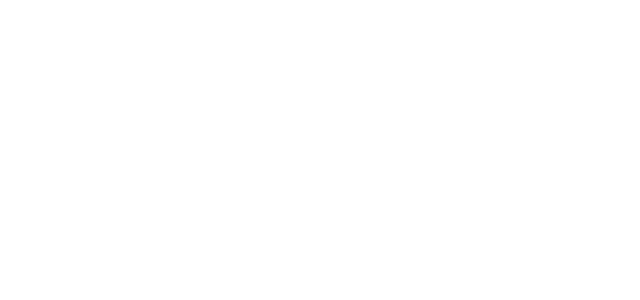
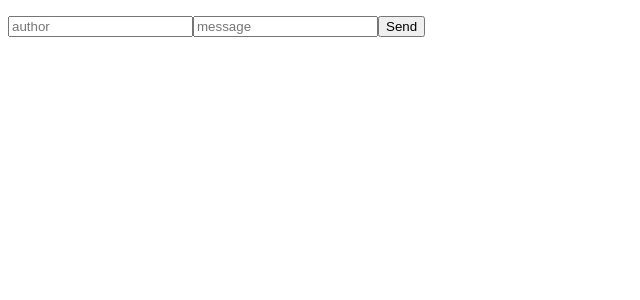
Before and after one commit to yooopi/react.14.09, a React app in the folder AramianVasak/: page / in a window 1280 px wide. Shown: the top 300 px of the page, without its empty margins (0-640 px from the left). Built offline with nearby package versions, Linux system fonts and the light colour scheme.

Commit message:
Homework 2 done

```diff
--- a/AramianVasak/src/components/Message.jsx
+++ b/AramianVasak/src/components/Message.jsx
@@ -1,21 +1,16 @@
 import React, { Component } from 'react';
 import PropTypes from 'prop-types';
 
-//компонент со строкой сообщения. Именно в него рендерится каждый объект из массива
 class Message extends Component {
     render() {
-        const { author, text } = this.props;
-
-        return (<React.Fragment>
-            <span style="font-size: 10px; color: #ccc">{author}</span>
-            <div>{text}</div>
-        </React.Fragment>)
+        const { author, message } = this.props;
+        return (<div> { author}: { message}</div>)
     }
 }
 
-Message.PropTypes = {
+Message.propTypes = {
     author: PropTypes.string.isRequired,
-    text: PropTypes.string.isRequired
+    message: PropTypes.string.isRequired
 }
 
 export default Message
--- a/AramianVasak/src/components/MessageField.jsx
+++ b/AramianVasak/src/components/MessageField.jsx
@@ -1,16 +1,38 @@
 import React, { Component } from 'react';
+import PropTypes from 'prop-types'
 
-// инпуты и кнопки, создаем новый объект и записываем в массив с сообщениями
-// как записать в state?
 class MessageField extends Component {
+    state = {
+        author: "",
+        message: "",
+    }
+
+    onSubmit = (event) => {
+        event.preventDefault();
+        const { addMessage } = this.props;
+        addMessage(this.state);
+    }
+
+    onChange = ({ target }) => {
+        const { value, name } = target;
+        this.setState({
+            [name]: value,
+        })
+    }
+
     render() {
+        const { author, message } = this.state;
 
-        return (
-            <React.Fragment>
-                <input type="text" placeholder="Type your message" />
-                <button type="submit">Send</button>
-            </React.Fragment>)
+        return <form onSubmit={this.onSubmit}>
+            <input type="text" name="author" placeholder="author" onChange={this.onChange} value={author} />
+            <input type="text" name="message" placeholder="message" onChange={this.onChange} value={message} />
+            <button type="submit">Send</button>
+        </form>
     }
 }
 
+MessageField.propTypes = {
+    addMessage: PropTypes.func.isRequired
+}
+
 export default MessageField
--- a/AramianVasak/src/index.jsx
+++ b/AramianVasak/src/index.jsx
@@ -1,36 +1,40 @@
 import React, { Component } from 'react';
 import ReactDOM from 'react-dom';
-import MessageField from './components/MessageField.jsx'
-import Message from './components/Message.jsx'
+import MessageField from './components/MessageField.jsx';
+import Message from './components/Message.jsx';
+import { v4 as uuidv4 } from 'uuid'
 
-// здесь надо пройтись по массиву с сообщениями
-// нужен хендлер, который принимает в себя 3 параметра (value as text, author через текст инпут, id при помощи uuidv4())
-// с ключами объекта из message, через props передаем его в MessageField, чтобы повесить на кнопку "Send"
 class App extends Component {
   state = {
-    messages: [{
-      id: 0,
-      author: 'User',
-      text: 'idk',
-    }],
+    messages: []
   };
 
   componentDidUpdate(prevState) {
-    const BotMessage = {
-      id: prevState.messages.length + 1,
-      author: 'Bot',
-      text: 'idk',
+    const { messages } = this.state;
+    const lastMessage = messages[messages.length - 1];
+    if (lastMessage.author !== "Bot") {
+      setTimeout(() => this.addMessage({ author: "Bot", message: "The student was a lazy dude" }), 500)
     }
+  }
 
-    if (this.state.messages.length % 2 !== 0) {
-      this.setState([...prevState.messages,])
-    }
+  addMessage = (message) => {
+    const { messages } = this.state;
+    this.setState({ messages: [...messages, { ...message, id: uuidv4() }] })
   }
 
   render() {
     const { messages } = this.state;
 
-    return (messages.map((item) => { <Message author={item.author} text={item.text} /> }))
+    return (
+      <div>
+        <ul>
+          {messages.map(({ id, author, message }) => (
+            <Message key={id} author={author} message={message} />
+          ))}
+        </ul>
+        <MessageField addMessage={this.addMessage} />
+      </div>
+    )
   }
 }
 
```
